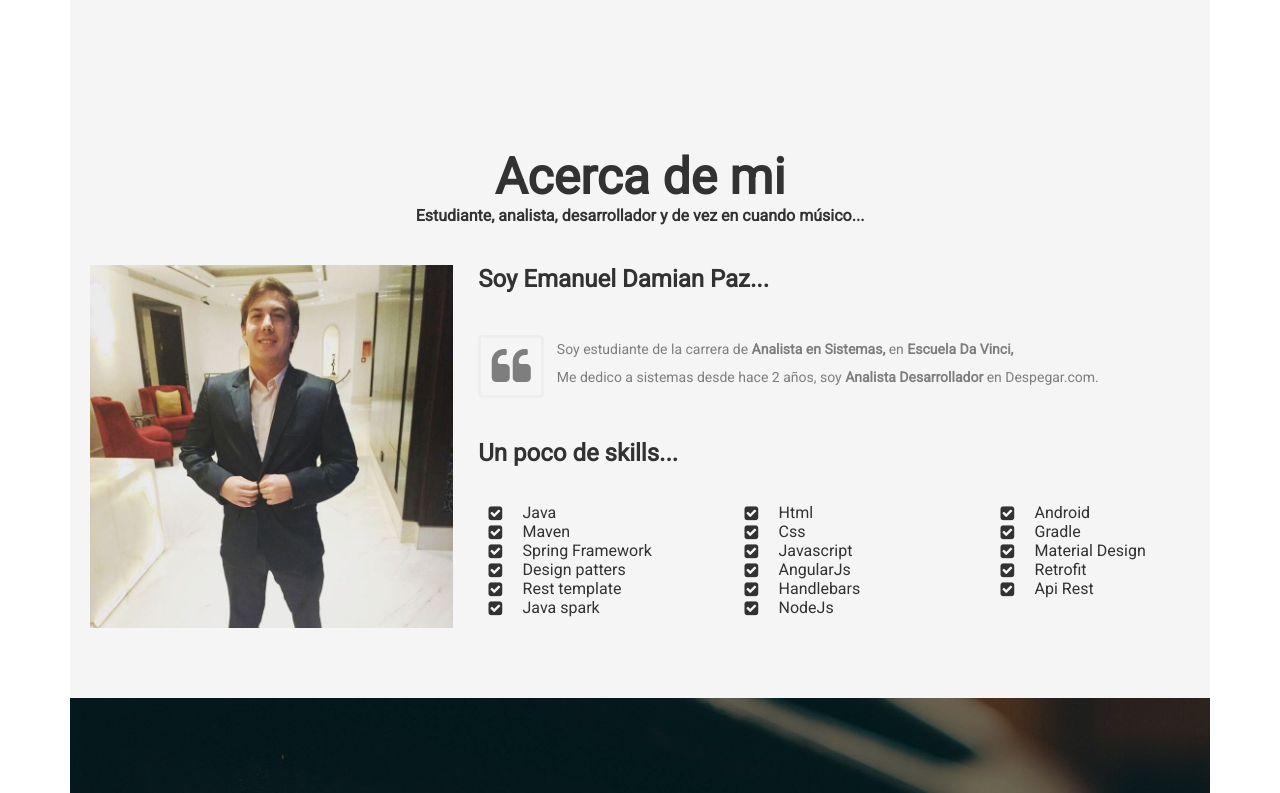
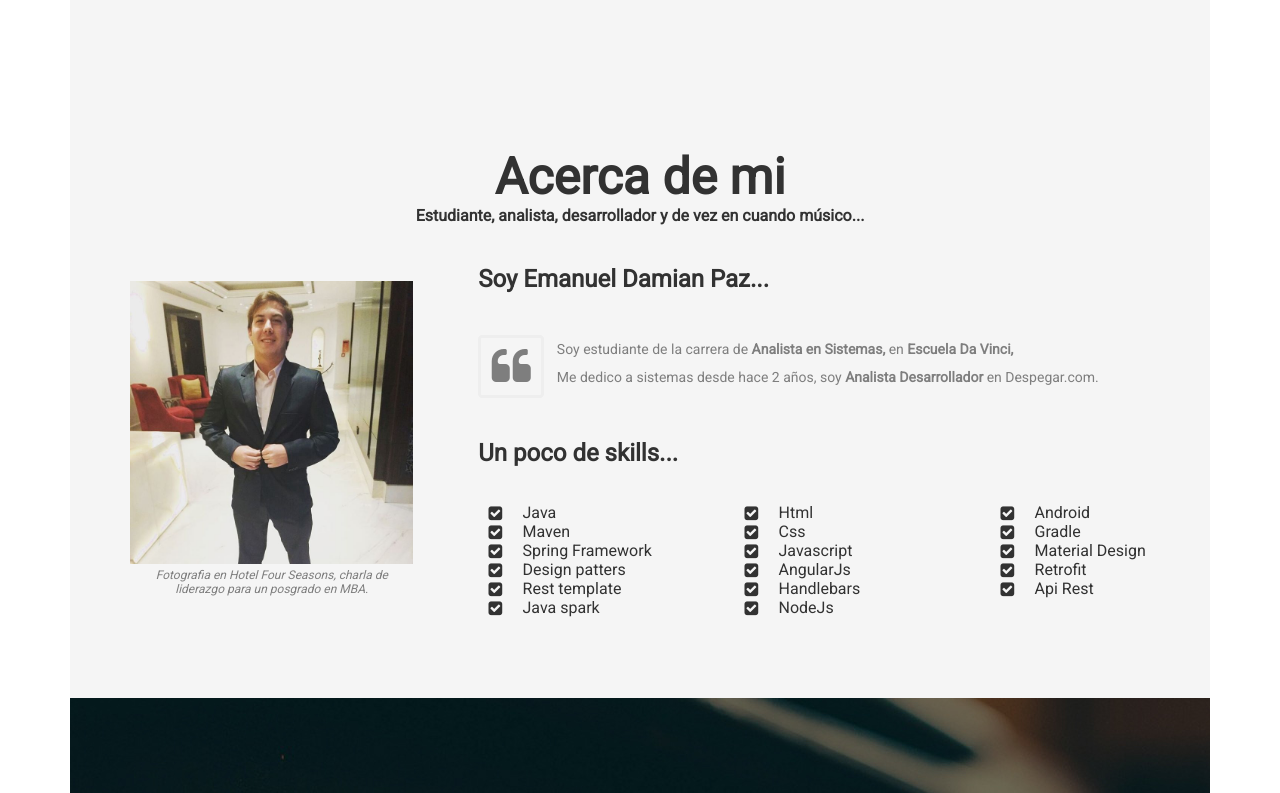
Before and after one commit to Emanueldamianpaz/portfolio-davinci, a plain HTML site: page index.html in a window 1280 px wide. Shown: the part 610-1403 px from the top of the page. Drawn offline with nearby package versions, Linux system fonts and the light colour scheme.

Commit message:
About terminado

```diff
--- a/css/style.css
+++ b/css/style.css
@@ -138,6 +138,10 @@ p {
     color: white;
 }
 
+.font-grey {
+    color: #7e7e7e;
+}
+
 .no-margin {
     margin: 0;
 }
@@ -169,3 +173,8 @@ p {
     display: block;
     font-size: 16px;
 }
+
+ .font-small {
+    font-size: 12px;
+    font-style: italic;
+}
--- a/index.html
+++ b/index.html
@@ -59,7 +59,12 @@
         <div class="row margin-light">
 
             <div class="col-4">
-                <img src="src/md-01-image.jpg" class="image-resize-height" alt="Emanuel Damian Paz">
+                <figure>
+                    <img src="src/md-01-image.jpg" class="image-resize-height" alt="Emanuel Damian Paz">
+                    <figcaption class="font-grey font-small">Fotografia en Hotel Four Seasons, charla de liderazgo para
+                        un posgrado en MBA.
+                    </figcaption>
+                </figure>
             </div>
             <div class="col-8  text-align-left">
                 <h2 class="no-margin">Soy Emanuel Damian Paz...</h2>
```
